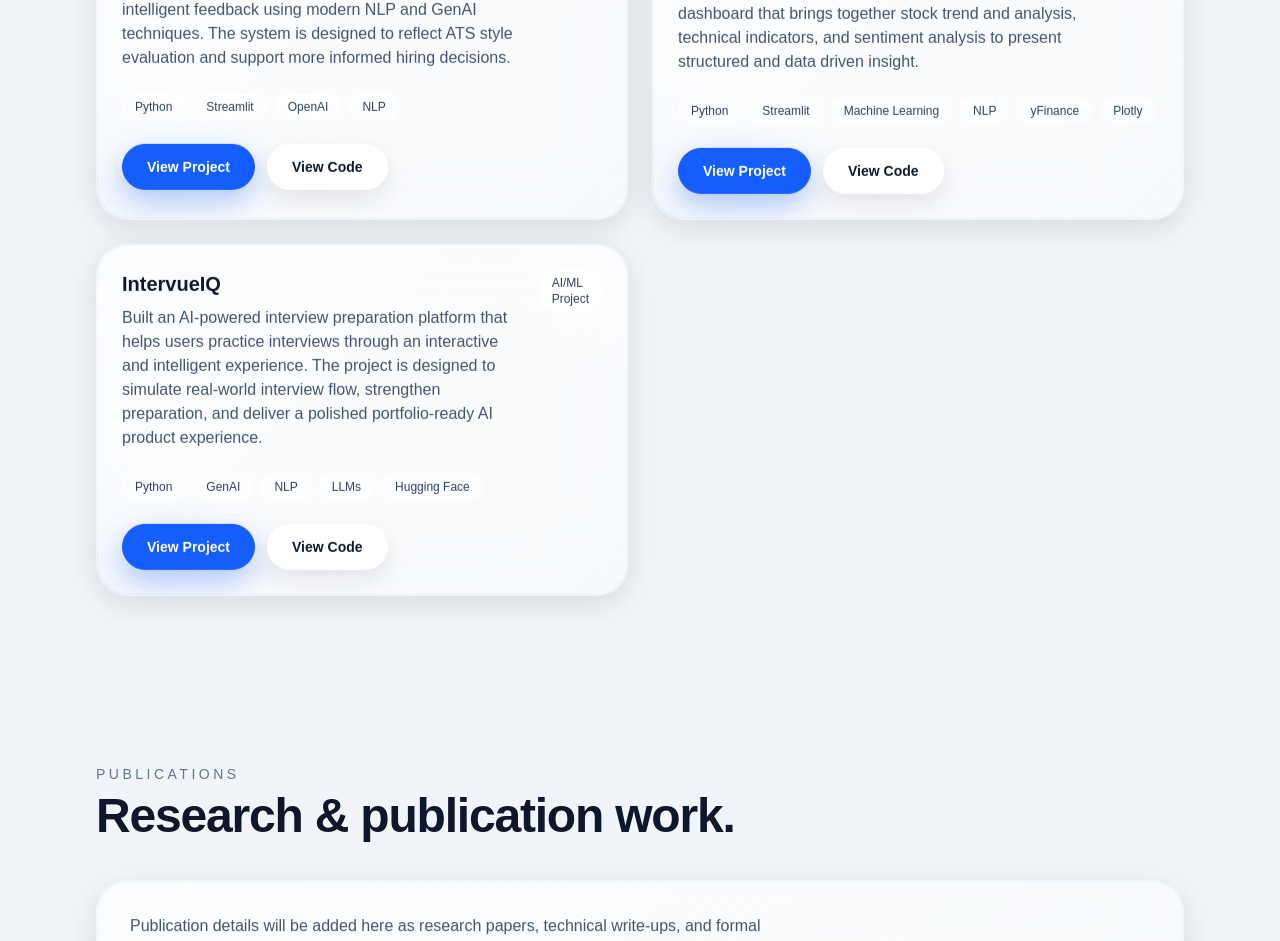
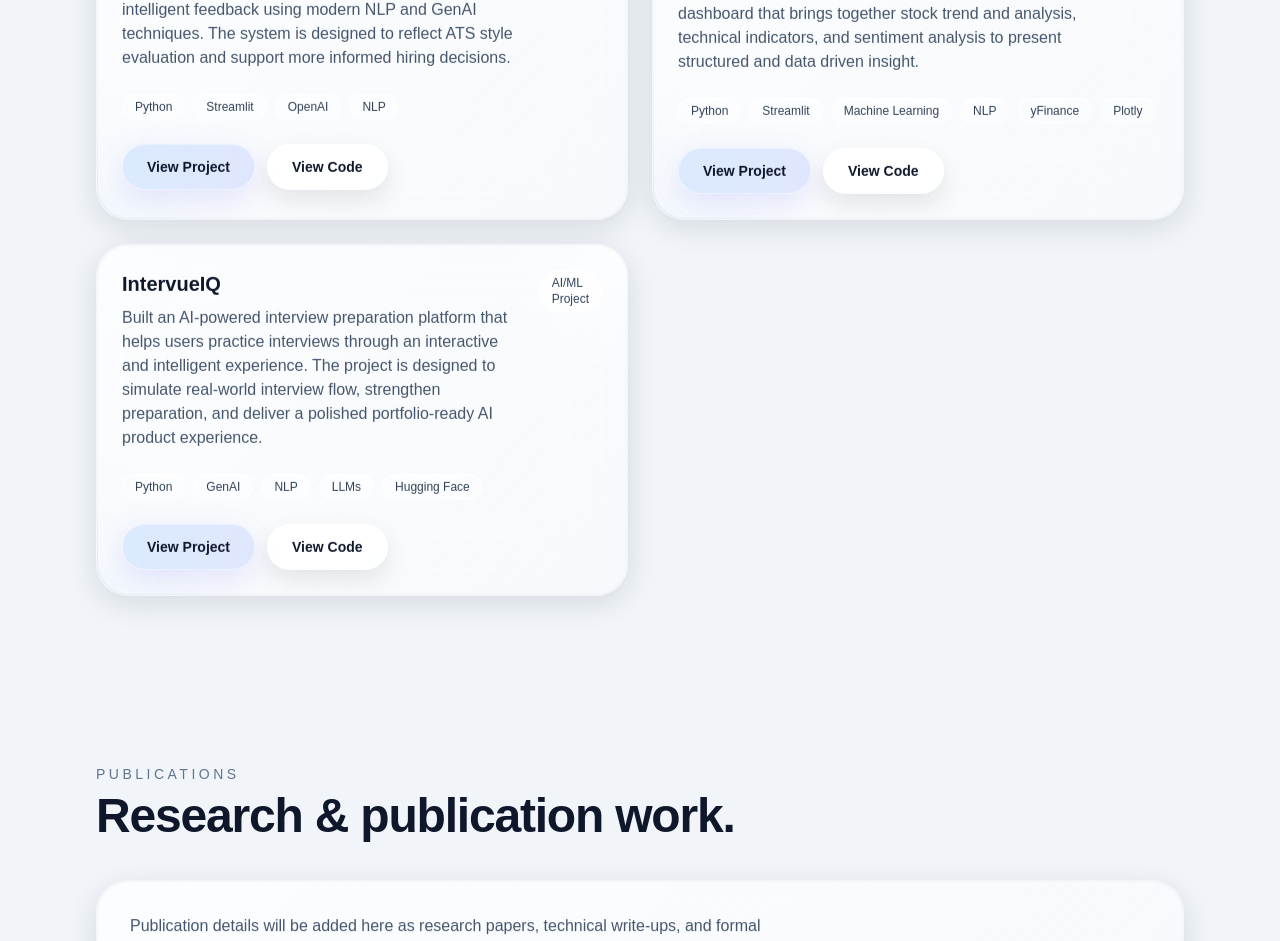
Before and after one commit to abdulxrahman-ai/abdulrahman, a Next.js app: page / in a window 1280 px wide. Shown: the part 2048-2989 px from the top of the page. Built offline with nearby package versions, Linux system fonts and the light colour scheme.

Commit message:
Update page.tsx

```diff
--- a/app/page.tsx
+++ b/app/page.tsx
@@ -556,7 +556,7 @@ function ProjectCard({
     href={projectUrl}
     target="_blank"
     rel="noreferrer"
-    className="!bg-blue-600 !text-white !border-blue-600 hover:!bg-blue-700 shadow-[0_12px_30px_rgba(37,99,235,0.35)]"
+    className="bg-gradient-to-r from-blue-100 to-indigo-100 text-blue-700 border-blue-200 hover:opacity-90 shadow-[0_10px_30px_rgba(99,102,241,0.15)]"
   >
     View Project
   </GlassPill>
```
